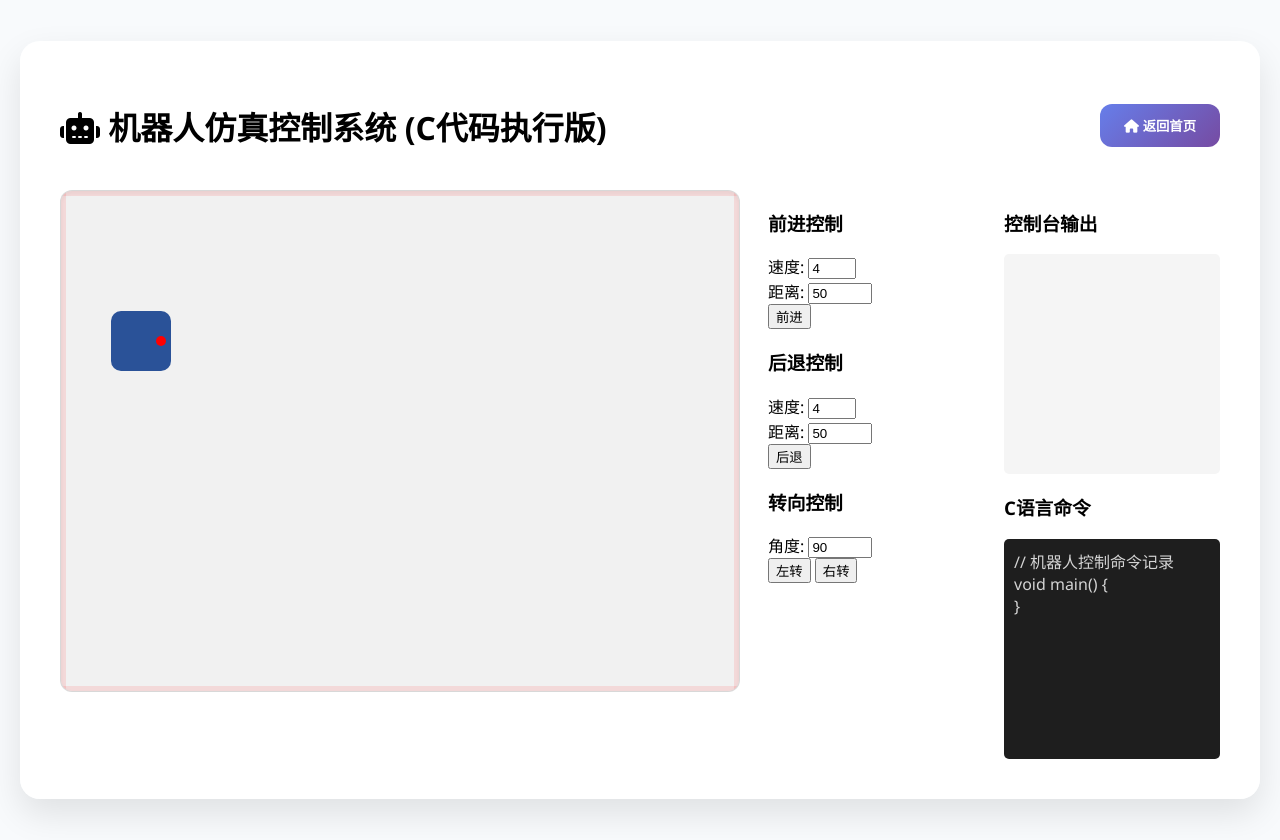
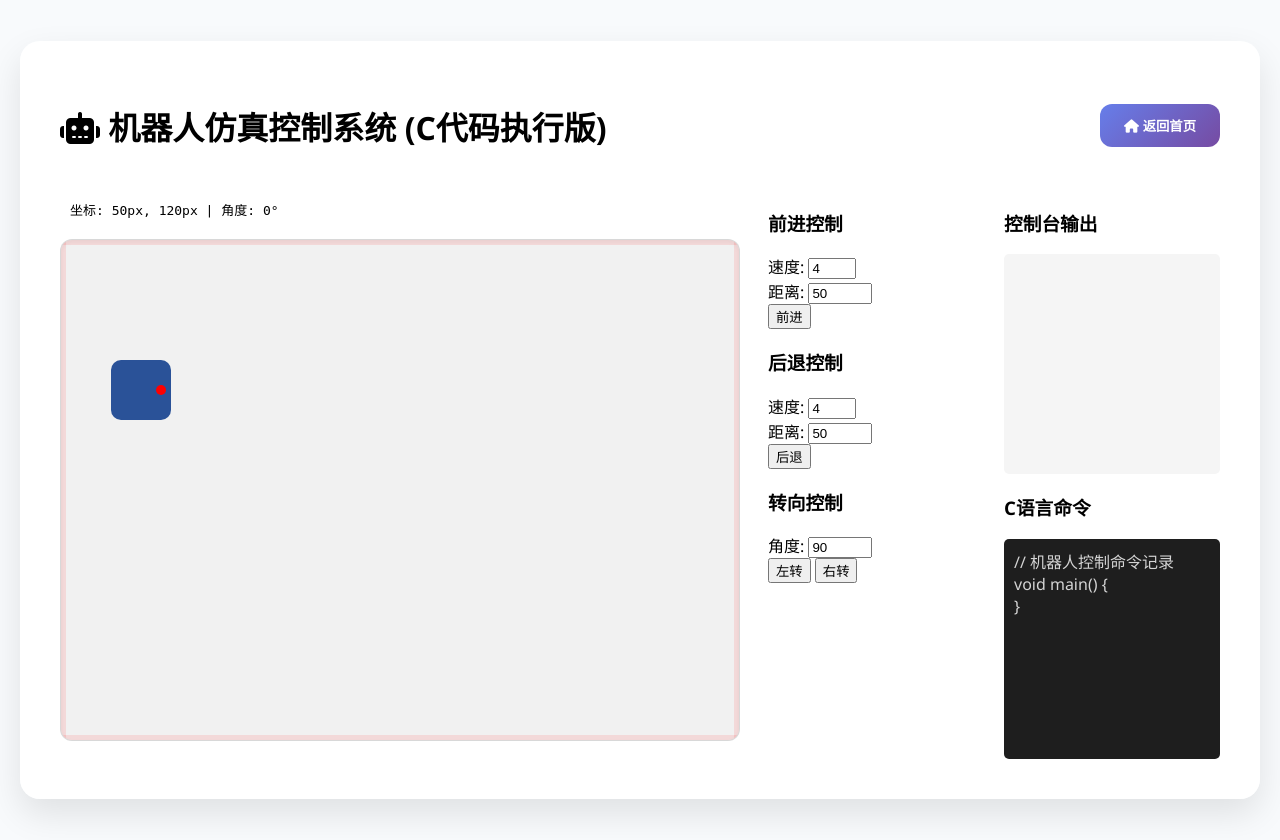
Before and after one commit to uwislab/urobot-mcp, a Flask app: page /test3/test in a window 1280 px wide. Run offline with Flask 3, Linux system fonts and the light colour scheme; some libraries are stand-ins or nearby versions.

Commit message:
feat: add real-time position display to robot simulation

```diff
--- a/templates/test3/test.html
+++ b/templates/test3/test.html
@@ -83,6 +83,10 @@
         <div style="display: grid; grid-template-columns: 1.5fr 1fr; gap: 30px;">
             <!-- 机器人仿真区域 -->
             <div class="simulation-panel">
+                <div id="positionDisplay" style="background: rgba(255,255,255,0.8); padding: 10px; border-radius: 8px; margin-bottom: 10px; font-family: monospace;">
+                    坐标: <span id="robotX">50</span>px, <span id="robotY">120</span>px |
+                    角度: <span id="robotAngle">0</span>°
+                </div>
                 <div id="robotSimulation">
                     <div class="boundary" id="boundary-top"></div>
                     <div class="boundary" id="boundary-bottom"></div>
@@ -266,6 +270,11 @@ int main() {
                     const newRot = (currentRot - leftDegree) % 360;
                     robot.style.transform = `rotate(${newRot}deg)`;
                     robot.dataset.rotation = newRot;
+                    updatePositionDisplay(
+                        parseFloat(robot.style.left || '50'),
+                        parseFloat(robot.style.top || '120'),
+                        newRot
+                    );
                     break;
 
                 case 'right':
@@ -276,6 +285,11 @@ int main() {
                     const rightNewRot = (rightCurrentRot + rightDegree) % 360;
                     robot.style.transform = `rotate(${rightNewRot}deg)`;
                     robot.dataset.rotation = rightNewRot;
+                    updatePositionDisplay(
+                        parseFloat(robot.style.left || '50'),
+                        parseFloat(robot.style.top || '120'),
+                        rightNewRot
+                    );
                     break;
             }
 
@@ -347,6 +361,13 @@ int main() {
             }
         }
 
+        // 更新坐标显示
+        function updatePositionDisplay(x, y, angle) {
+            document.getElementById('robotX').textContent = Math.round(x);
+            document.getElementById('robotY').textContent = Math.round(y);
+            document.getElementById('robotAngle').textContent = Math.round(angle);
+        }
+
         // 根据旋转角度计算并移动机器人
         function moveRobotWithRotation(robot, distance, speed) {
             // 获取当前位置和旋转角度
@@ -386,6 +407,9 @@ int main() {
             robot.style.left = newLeft + 'px';
             robot.style.top = newTop + 'px';
 
+            // 更新坐标显示
+            updatePositionDisplay(newLeft, newTop, rotation);
+
             // 记录移动信息
             document.getElementById('log').textContent +=
                 `机器人向${rotation}度方向移动了${distance > 0 ? '前' : '后'}${Math.abs(distance)}单位\n`;
```
